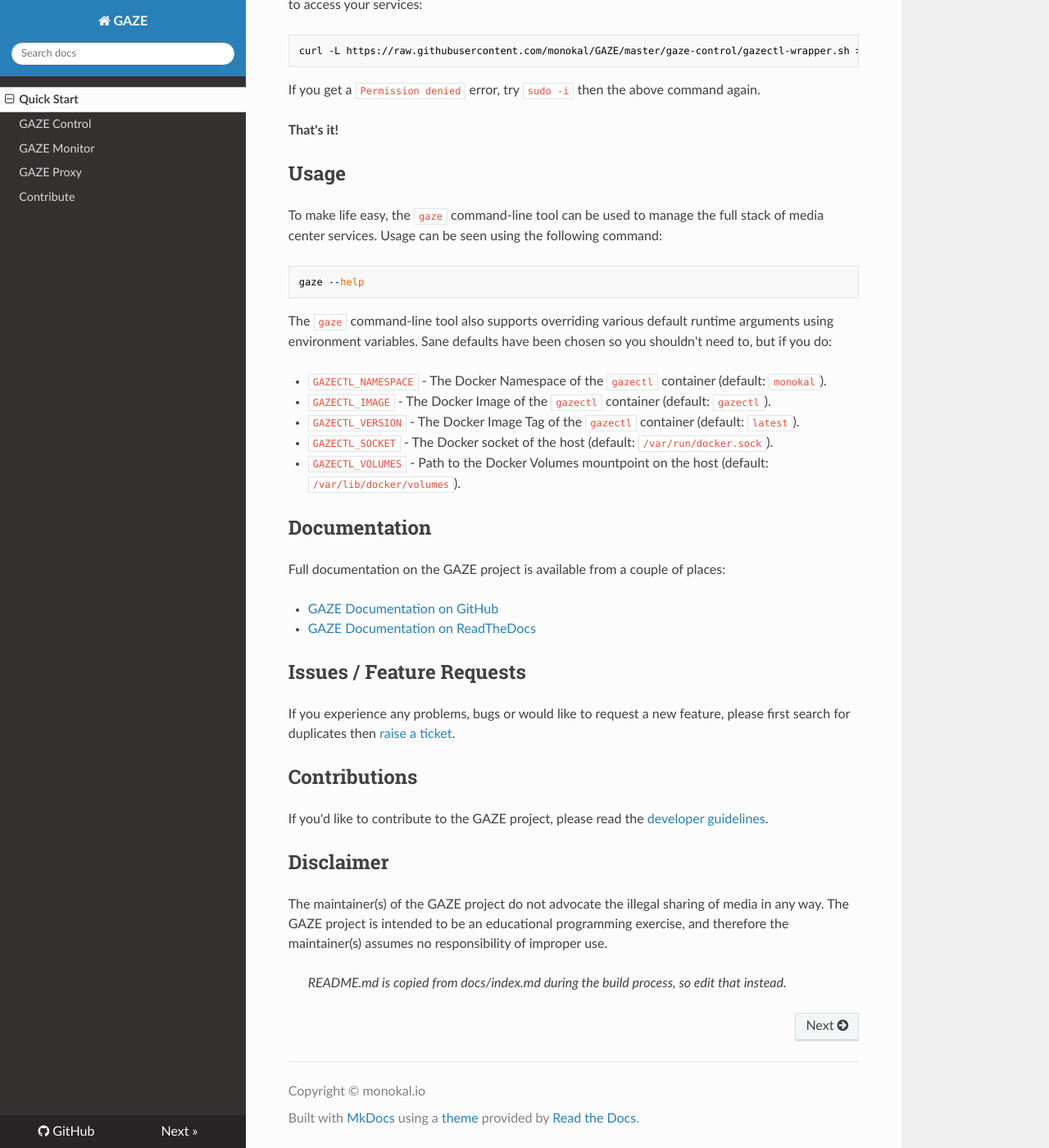
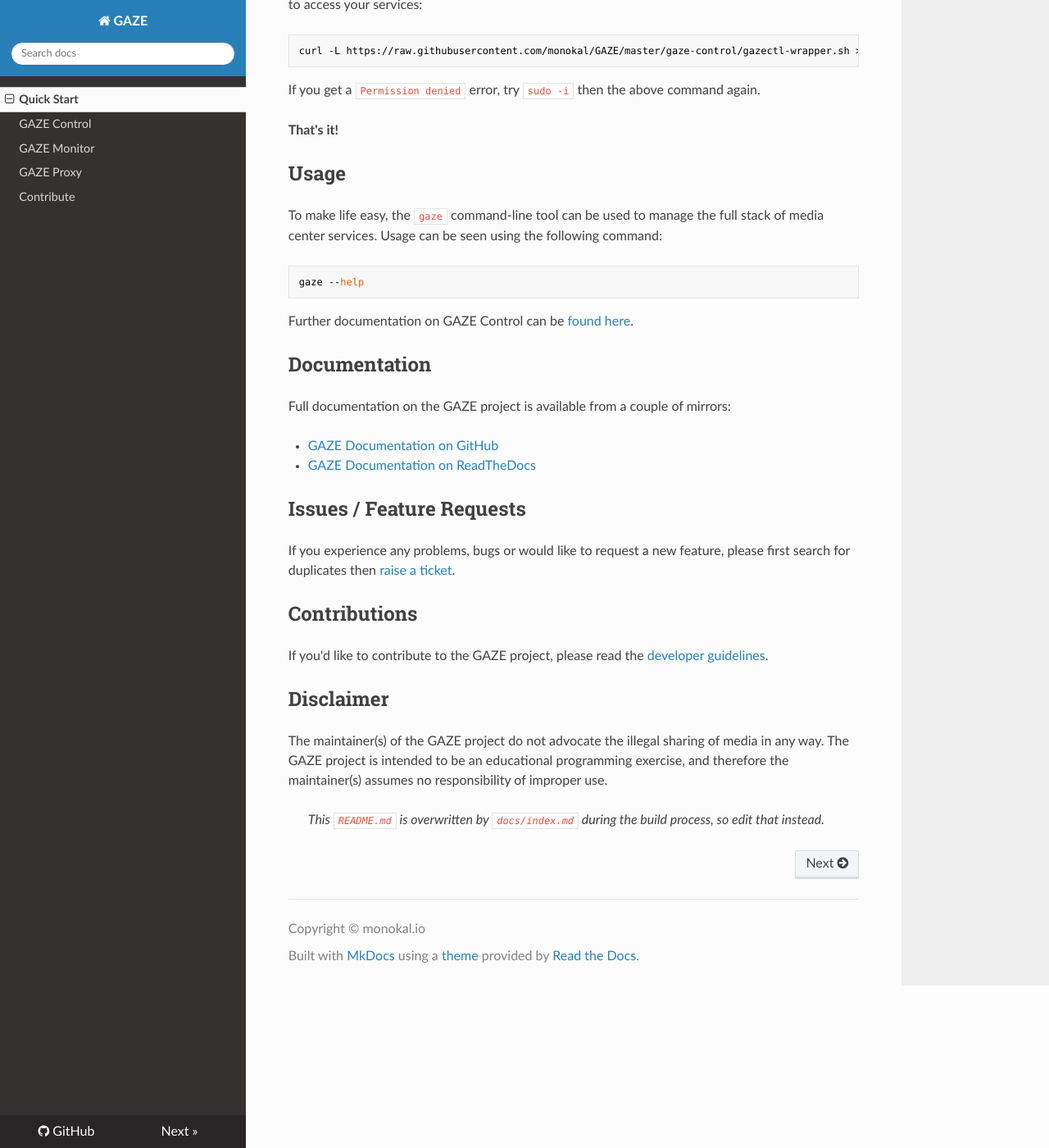
Before and after one commit to monokal/GAZE, an MkDocs documentation site: the page built from docs/index.md, in a window 1280 px wide and 1400 px high, scrolled down 1098 px. Shown: the whole window at 82% size. Built offline with MkDocs 1.6.1, drawn with Linux system fonts in a browser that asks for light colours; nearby versions of some CDN libraries; old or Windows-style settings are respelled for this version of MkDocs.

Commit message:
Pushed by ./gbuild.sh

````diff
--- a/docs/index.md
+++ b/docs/index.md
@@ -36,16 +36,10 @@
 ```sh
 gaze --help
 ```
-The `gaze` command-line tool also supports overriding various default runtime arguments using environment variables. Sane defaults have been chosen so you shouldn't need to, but if you do:
-
-*  `GAZECTL_NAMESPACE` - The Docker Namespace of the `gazectl` container (default: `monokal`).
-*  `GAZECTL_IMAGE` - The Docker Image of the `gazectl` container (default: `gazectl`).
-*  `GAZECTL_VERSION` - The Docker Image Tag of the `gazectl` container (default: `latest`).
-*  `GAZECTL_SOCKET` - The Docker socket of the host (default: `/var/run/docker.sock`).
-*  `GAZECTL_VOLUMES` - Path to the Docker Volumes mountpoint on the host (default: `/var/lib/docker/volumes`).
+Further documentation on GAZE Control can be [found here](http://gaze.monokal.io/control).
 
 ## Documentation
-Full documentation on the GAZE project is available from a couple of places:
+Full documentation on the GAZE project is available from a couple of mirrors:
 
 * [GAZE Documentation on GitHub](http://gaze.monokal.io)
 * [GAZE Documentation on ReadTheDocs](http://gaze.readthedocs.io)
@@ -59,4 +53,4 @@
 ## Disclaimer
 The maintainer(s) of the GAZE project do not advocate the illegal sharing of media in any way. The GAZE project is intended to be an educational programming exercise, and therefore the maintainer(s) assumes no responsibility of improper use.
 
-> _README.md is copied from docs/index.md during the build process, so edit that instead._
+> _This `README.md` is overwritten by `docs/index.md` during the build process, so edit that instead._
````
Also changed, not shown: README.md (+3 -9 lines), docs/contribute.md (+2 -0 lines), docs/control.md (+14 -1 lines), docs/monitor.md (+2 -0 lines), docs/proxy.md (+2 -0 lines).
